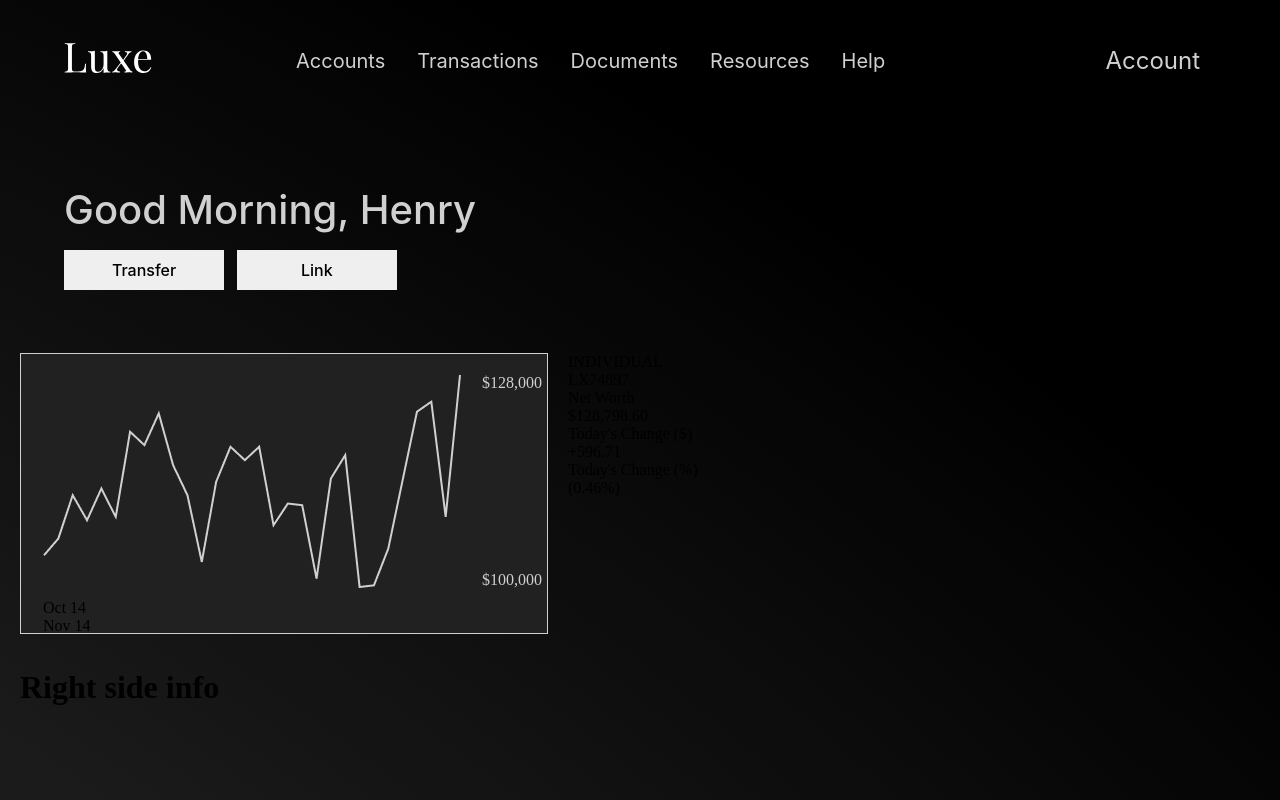
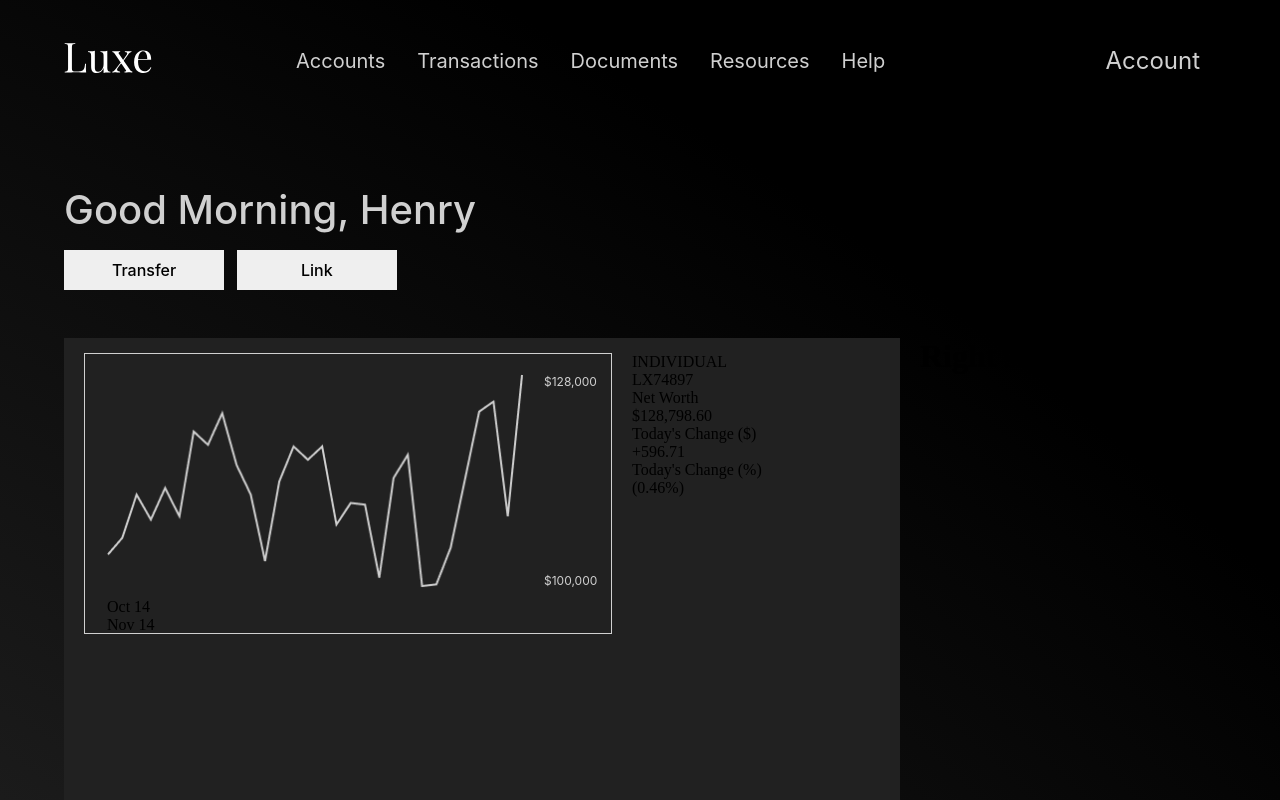
Before and after one commit to hai-henry/luxe-banking-app, a React (Vite) app: page / in a window 1280 px wide. Shown: the top 800 px of the page. Built offline with nearby package versions, Linux system fonts and the light colour scheme.

Commit message:
Improve css consistency

```diff
--- a/src/containers/info/Info.tsx
+++ b/src/containers/info/Info.tsx
@@ -5,10 +5,9 @@ import './info.css';
 const Info = () => {
   return (
     <div className="info">
-      <div className="info__content">
       <div className="info__content-left">
         <div className="info__graph-container">
-            <div className="info__graph-container-main">
+          <div className="info__graph-container-left">
             <div className="info__graph">
               <img src={networth_graph} alt="Net worth Graph" />
               <div className="info__graph-values">
@@ -36,9 +35,7 @@ const Info = () => {
                 <p className="info__change-dollar-value">+596.71</p>
               </div>
               <div className="info__change-percent">
-                  <p className="info__change-percent-name">
-                    Today's Change (%)
-                  </p>
+                <p className="info__change-percent-name">Today's Change (%)</p>
                 <p className="info__change-percent-value">(0.46%) </p>
               </div>
             </div>
@@ -49,7 +46,6 @@ const Info = () => {
         <h1>Right side info</h1>
       </div>
     </div>
-    </div>
   );
 };
 
--- a/src/containers/info/info.css
+++ b/src/containers/info/info.css
@@ -1,23 +1,15 @@
 .info {
-  display: flex;
-  align-items: center;
+  display: inline-flex;
+  align-items: flex-start;
+  gap: 20px;
+  padding: 0 0 3rem 4rem;
 }
 
-.info__content {
+.info__content-left {
   display: flex;
   width: 836px;
   height: 704px;
-  padding: 0px 20px;
-  flex-direction: column;
-  align-items: flex-start;
-  gap: 20px;
-}
-
-.info_content-left {
-  display: flex;
-  width: 836px;
-  height: 704px;
-  padding: 0px 20px;
+  padding: 0 20px;
   flex-direction: column;
   align-items: flex-start;
   gap: 20px;
@@ -35,7 +27,7 @@
   align-self: stretch;
 }
 
-.info__graph-container-main {
+.info__graph-container-left {
   display: flex;
   width: 528px;
   padding: 20px 22px;
@@ -56,6 +48,11 @@
   align-self: stretch;
 }
 
+.info__graph img {
+  width: 416px;
+  align-self: stretch;
+}
+
 .info__graph-values {
   display: flex;
   flex-direction: column;
@@ -64,6 +61,10 @@
   align-content: space-between;
   flex: 1 0 0;
   align-self: stretch;
+}
 
+.info__graph-values p {
   color: var(--color-text);
+  font-family: var(--font-family);
+  font-size: 12px;
 }
```
Lines whose indentation alone changed are shown as unchanged.
